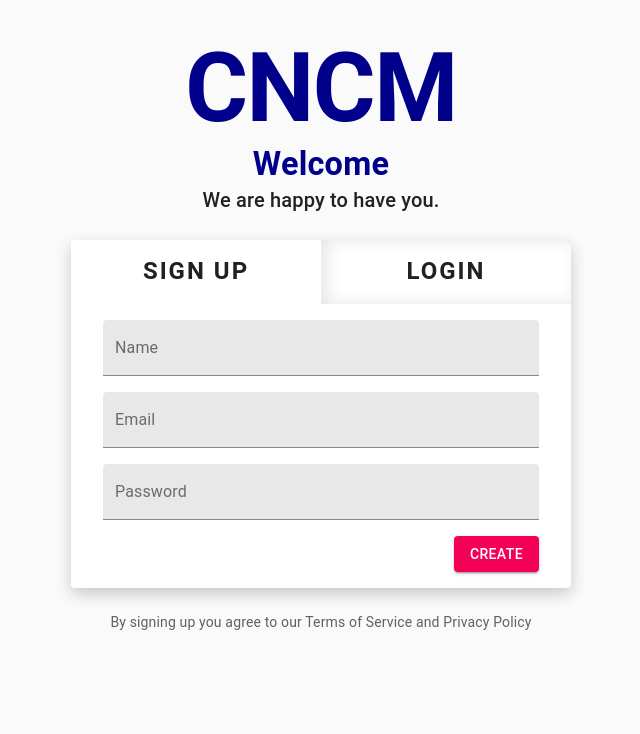
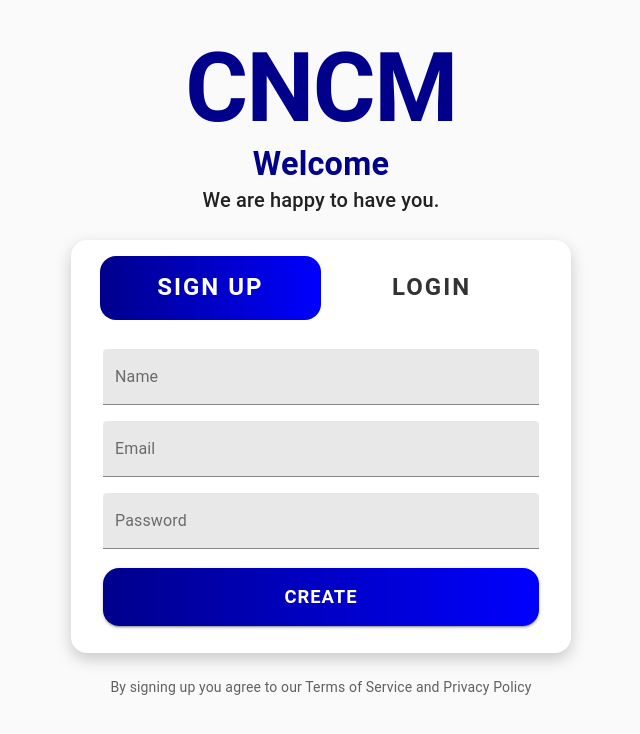
Before and after one commit to sheikhmohammadirfan/CNCMIRFAN, a React (Create React App) app: page /signup in a window 1280 px wide. Shown: the top 734 px of the page, without its empty margins (319-959 px from the left). Built offline with nearby package versions, Linux system fonts and the light colour scheme.

Commit message:
completed 80% UI of login/signup

```diff
--- a/src/Components/Login.jsx
+++ b/src/Components/Login.jsx
@@ -18,7 +18,7 @@ const useStyles = makeStyles((theme) => ({
     display: "flex",
     justifyContent: "space-between",
     alignItems: "center",
-    marginBottom: ".8rem",
+    marginBottom: "1rem",
 
     "& label" : {
       cursor: "pointer",
@@ -129,9 +129,15 @@ function Login({ title }) {
         color="secondary"
         style={{
           marginTop: ".2rem",
-          marginBottom: 16,
-          width: "max-content",
+          borderRadius: "1rem",
+          marginBottom: "1.7rem",
+          fontSize: "1.15rem",
+          fontWeight: "bold",
+          letterSpacing: "1px",
+          width: "100%",
+          padding: "0.8rem 1.35rem",
           marginLeft: "auto",
+          background: "linear-gradient(to right , darkblue, blue)",
         }}
         endIcon={startLoading && <CircularProgress color="inherit" size={20} />}
         onClick={submit}
--- a/src/Components/Signup.jsx
+++ b/src/Components/Signup.jsx
@@ -98,9 +98,16 @@ function Signup({ title }) {
         variant="contained"
         color="secondary"
         style={{
-          marginBottom: 16,
-          width: "max-content",
+          marginTop: ".2rem",
+          borderRadius: "1rem",
+          marginBottom: "1.7rem",
+          fontSize: "1.15rem",
+          fontWeight: "bold",
+          letterSpacing: "1px",
+          width: "100%",
+          padding: "0.8rem 1.35rem",
           marginLeft: "auto",
+          background: "linear-gradient(to right , darkblue, blue)",
         }}
         endIcon={startLoading && <CircularProgress color="inherit" size={20} />}
         onClick={handleOnSubmit}
--- a/src/Pages/Auth.jsx
+++ b/src/Pages/Auth.jsx
@@ -1,10 +1,6 @@
 import React from "react";
 import { useHistory } from "react-router-dom";
 import { makeStyles, Typography, Box } from "@material-ui/core";
-import FacebookIcon from "@material-ui/icons/Facebook";
-import GitHubIcon from "@material-ui/icons/GitHub";
-import LinkedInIcon from "@material-ui/icons/LinkedIn";
-import GTranslateIcon from "@material-ui/icons/GTranslate";
 import { useState } from "react";
 import Login from "../Components/Login";
 import Signup from "../Components/Signup";
@@ -32,8 +28,32 @@ const useStyles = makeStyles((theme) => ({
     margin: `${theme.spacing(3)}px 0`,
     backgroundColor: "#fff",
     boxShadow: "0 6px 16px 0 rgb(0 0 0 / 20%)",
-    borderRadius: theme.shape.borderRadius,
+    borderRadius: "1rem",
   },
+
+  tabHeadingContainer: {
+    width: "100%",
+    padding: "1rem 1.8rem",
+    display: "flex",
+  },
+
+  // "@keyframes slide": {
+  //   "0%": {
+  //     // transform: "scaleX(1)"
+  //     // width: "50%",
+  //     transform: "translateX(0)",
+  //   },
+  //   "50%": {
+  //     // transform: "scaleX(1.05)"
+  //     // width: "60%",
+  //     transform: "translateX(110%)"
+  //   },
+  //   "100%": {
+  //     // transform: "scaleX(1)"
+  //     // width: "50%",
+  //     transform: "translateX(100%)"
+  //   },
+  // },
 
   // Heading TAB style
   tabHeadings: {
@@ -44,57 +64,47 @@ const useStyles = makeStyles((theme) => ({
     fontWeight: "bold",
     textTransform: "uppercase",
     letterSpacing: 2,
-    marginBottom: theme.spacing(2),
-    transition: "box-shadow 0.3s ease-in-out",
-    "&:first-child": { boxShadow: "inset -6px 0 15px 0 rgba(0, 0, 0, 0.1)" },
-    "&:last-child": { boxShadow: "inset 6px 0 15px 0 rgba(0, 0, 0, 0.1)" },
-    "&.active": { boxShadow: "none" },
+    color: "#333",
+    zIndex: "2",
+    transition: "all .5s",
+    // "&:first-child": { background: "none"  },
+    // "&:last-child": { background: "none" },
+    "&.active": {color: "#fff"},
+  },
+
+  tabBackground: {
+    height: "100%",
+    width: "50%",
+    position:"absolute",
+    borderRadius: "1rem",
+    zIndex: 1,
+    background: "linear-gradient(to right , darkblue, blue)",
+    transition: "transform .3s",
+    "&.active": {
+      transform: "translateX(100%)",
+    },
   },
 
   // Add horizontal spacing in body
-  formBody: { padding: `0 ${theme.spacing(4)}px` },
-
-  // Horizontal seperator from FORM to connection
-  seperatorText: {
-    display: "flex",
-    justifyContent: "center",
-    // Add border bottom, as seperator
-    "&::before, &::after": {
-      content: '""',
-      whiteSpace: "pre",
-      margin: "auto 0",
-      flex: "1 1",
-      borderBottom: "1px solid #999",
-    },
-    "&::before": { marginRight: theme.spacing(1) },
-    "&::after": { marginLeft: theme.spacing(1) },
+  formBody: {
+    padding: `0 ${theme.spacing(4)}px`,
   },
 
-  // Social Icon container
-  socialContainer: {
-    display: "flex",
-    justifyContent: "space-between",
-    listStyleType: "none",
-    padding: 0,
-    "& li": {
-      padding: theme.spacing(1),
-      cursor: "pointer",
-      transition: "color 0.2s linear",
-      "& .MuiSvgIcon-root": { fontSize: "3.5rem" },
-    },
-    "& #facebook:hover, & #facebook:focus": {
-      color: "#001E6C",
-    },
-    "& #github:hover, & #github:focus": {
-      color: "#333",
-    },
-    "& #linkedin:hover, & #linkedin:focus": {
-      color: "#035397",
-    },
-    "& #google:hover, & #google:focus": {
-      color: "#BB8760",
-    },
-  },
+  // // Horizontal seperator from FORM to connection
+  // seperatorText: {
+  //   display: "flex",
+  //   justifyContent: "center",
+  //   // Add border bottom, as seperator
+  //   "&::before, &::after": {
+  //     content: '""',
+  //     whiteSpace: "pre",
+  //     margin: "auto 0",
+  //     flex: "1 1",
+  //     borderBottom: "1px solid #999",
+  //   },
+  //   "&::before": { marginRight: theme.spacing(1) },
+  //   "&::after": { marginLeft: theme.spacing(1) },
+  // },
 
   // Rules & Regulation style
   signupAgreement: {
@@ -128,10 +138,12 @@ function Auth() {
         </header>
 
         <main className={classes.formContainer}>
-          <Box display="flex">
+          <Box padding="1rem 1.8rem 0.8rem">
+            <Box display="flex" position="relative" marginBottom={2}>
+              <Box className={`${classes.tabBackground} ${loginState ? "active" :  ""}`}></Box>
             <Typography
               variant="h5"
-              className={`${classes.tabHeadings} ${!loginState && "active"}`}
+              className={`${classes.tabHeadings} ${!loginState ? "active" : ""}`}
               onClick={() => {
                 history.push("/signup");
                 setPageState(false);
@@ -141,7 +153,7 @@ function Auth() {
             </Typography>
             <Typography
               variant="h5"
-              className={`${classes.tabHeadings} ${loginState && "active"}`}
+              className={`${classes.tabHeadings} ${loginState ? "active" : ""}`}
               onClick={() => {
                 history.push("/login");
                 setPageState(true);
@@ -149,6 +161,7 @@ function Auth() {
             >
               Login
             </Typography>
+            </Box>
           </Box>
 
           <Box className={classes.formBody}>
```
